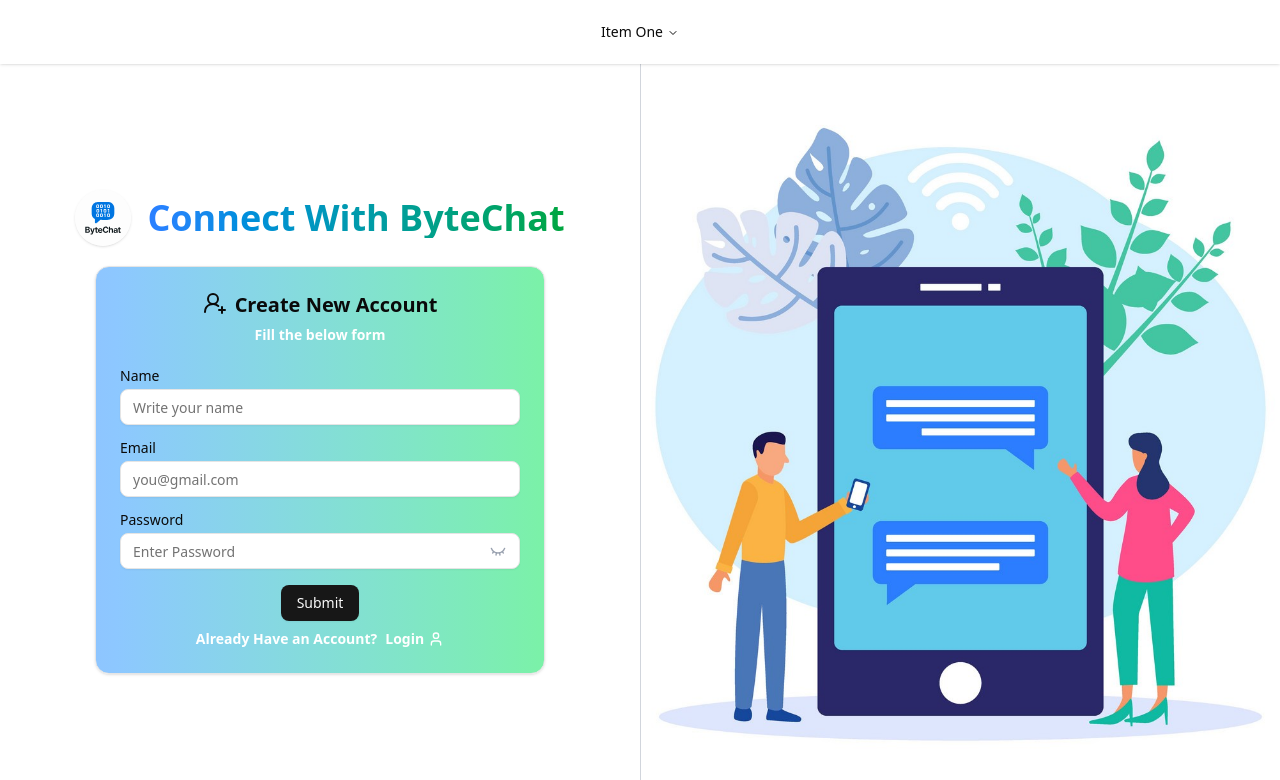
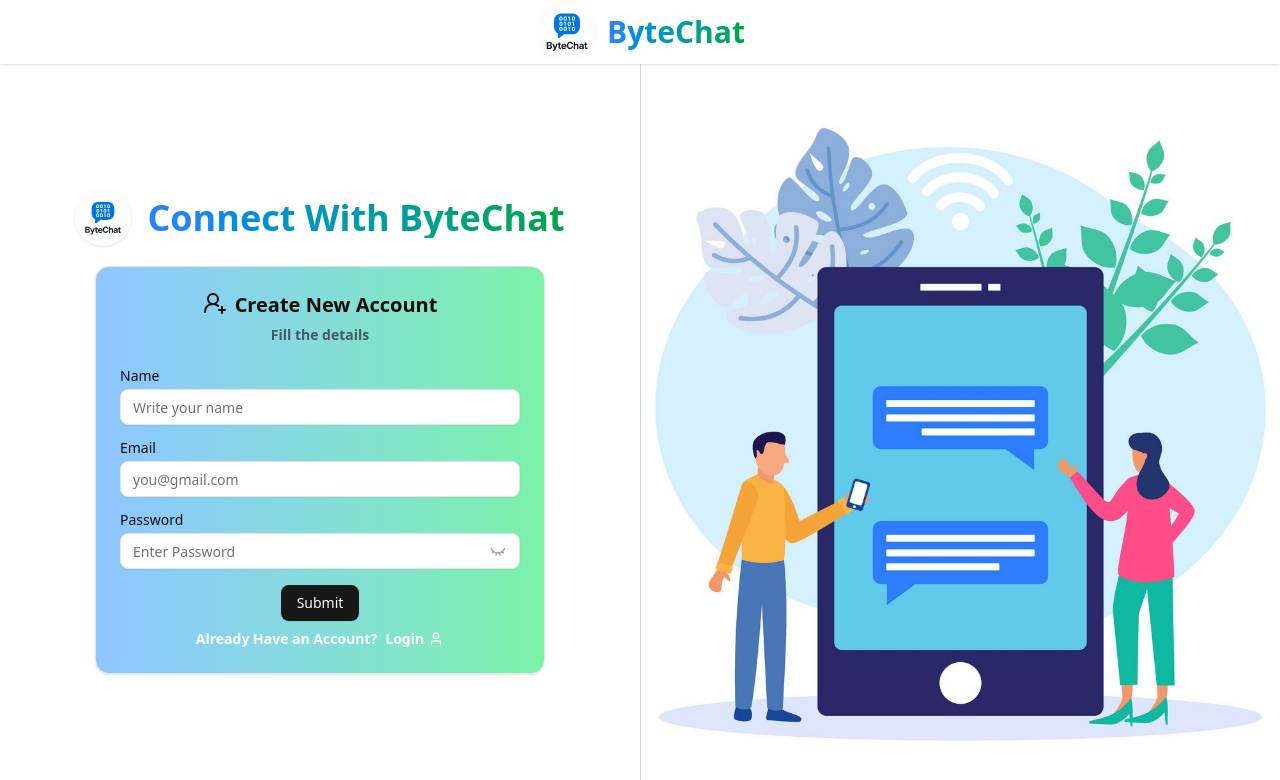
Before and after one commit to Sunanda01/ByteChat_Client, a React (Vite) app: page /register in a window 1280 px wide. Shown: the top 780 px of the page. Built offline with nearby package versions, Linux system fonts and the light colour scheme.

Commit message:
fx:Route Fix

```diff
--- a/src/App.jsx
+++ b/src/App.jsx
@@ -4,18 +4,32 @@
 import Register from "./pages/Register";
 import { Navigate, Route, Routes } from "react-router-dom";
 import Chat from "./components/Chat";
+import { useSelector } from "react-redux";
 
 function App() {
+  const user = useSelector((state) => state.user);
   return (
     <>
       <div className="min-h-screen flex flex-col">
         <Navbar />
         <div className="flex flex-1">
           <Routes>
-            <Route path="/" element={<Navigate to="/login" />} />
-            <Route path="/login" element={<Login />} />
-            <Route path="/register" element={<Register />} />
-            <Route path="/chat" element={<Chat />} />
+            <Route
+              path="/"
+              element={user ? <Chat /> : <Navigate to="/login" />}
+            />
+            <Route
+              path="/login"
+              element={!user ? <Login /> : <Navigate to="/" />}
+            />
+            <Route
+              path="/register"
+              element={!user ? <Register /> : <Navigate to="/" />}
+            />
+            <Route
+              path="/chat"
+              element={user ? <Chat /> : <Navigate to="/login" />}
+            />
           </Routes>
         </div>
       </div>
--- a/src/components/Navbar.jsx
+++ b/src/components/Navbar.jsx
@@ -1,30 +1,45 @@
-import {
-  NavigationMenu,
-  NavigationMenuContent,
-  NavigationMenuIndicator,
-  NavigationMenuItem,
-  NavigationMenuLink,
-  NavigationMenuList,
-  NavigationMenuTrigger,
-  NavigationMenuViewport,
-} from "@/components/ui/navigation-menu";
 import React from "react";
-
+import { Button } from "./ui/button";
+import { LogOut } from "lucide-react";
+import { useSelector } from "react-redux";
+import { useLogoutMutation } from "@/services/appAPI";
+import toast from "react-hot-toast";
+import { PulseLoader } from "react-spinners";
 
 export default function Navbar() {
+  const user = useSelector((state) => state.user);
+  const [logout, { isLoading, error }] = useLogoutMutation();
+  const handleLogout = async () => {
+    const res = await logout();
+    if (res?.data?.success) {
+      console.log(res?.data)
+      toast.success(res?.data?.msg);
+      window.location.href = "/login";
+    } else {
+      toast.error(error?.data?.msg);
+    }
+  };
   return (
     <>
-      <div className="w-full flex items-center justify-center h-16 z-20 fixed top:0 shadow">
-        <NavigationMenu>
-          <NavigationMenuList>
-            <NavigationMenuItem>
-              <NavigationMenuTrigger>Item One</NavigationMenuTrigger>
-              <NavigationMenuContent>
-                <NavigationMenuLink>Link</NavigationMenuLink>
-              </NavigationMenuContent>
-            </NavigationMenuItem>
-          </NavigationMenuList>
-        </NavigationMenu>
+      <div className="w-full flex items-center justify-around  gap-5 h-16 z-20 fixed top:0 shadow">
+        <div className="flex items-center gap-2">
+          <img src="/ByteChat.svg" alt="" className="rounded-full h-16 w-16" />
+          <span className="font-bold text-3xl bg-gradient-to-r from-blue-500 to-green-600 bg-clip-text text-transparent">
+            ByteChat
+          </span>
+        </div>
+        {user ? (
+          <div>
+            <Button
+              className="bg-gradient-to-r from-red-500 to-pink-600 cursor-pointer"
+              onClick={handleLogout}
+              disable={isLoading}
+            >
+              {isLoading ? <PulseLoader color="#ffffff" size={5} /> : "Logout"}
+              <LogOut />
+            </Button>
+          </div>
+        ) : ''}
       </div>
     </>
   );
--- a/src/pages/Login.jsx
+++ b/src/pages/Login.jsx
@@ -30,7 +30,7 @@
     const res = await login(formData);
     if (res?.data?.success) {
       toast.success(res?.data?.msg);
-      navigate('/chat');
+      navigate("/chat");
       setFormData(initialData);
     } else {
       toast.error(error.data.msg);
@@ -113,7 +113,11 @@
               </div>
             </CardContent>
             <CardFooter className="flex justify-center flex-col gap-2">
-              <Button type="submit" className="mt-4">
+              <Button
+                type="submit"
+                className="mt-4 cursor-pointer"
+                disabled={isLoading}
+              >
                 {isLoading ? <PulseLoader color="#ffffff" size={5} /> : "Login"}
               </Button>
               <div className="inline-flex justify-center gap-2 text-white">
--- a/src/pages/Register.jsx
+++ b/src/pages/Register.jsx
@@ -63,8 +63,8 @@
                   Create New Account
                 </div>
               </CardTitle>
-              <CardDescription className="font-semibold text-white text-center">
-                Fill the below form
+              <CardDescription className="font-semibold text-gray-600 text-center">
+                Fill the details
               </CardDescription>
             </CardHeader>
 
@@ -129,7 +129,11 @@
                 </div>
               </CardContent>
               <CardFooter className="flex justify-center flex-col gap-2">
-                <Button type="submit" className="mt-4">
+                <Button
+                  type="submit"
+                  className="mt-4 cursor-pointer"
+                  disabled={isLoading}
+                >
                   {isLoading ? (
                     <PulseLoader color="#ffffff" size={5} />
                   ) : (
```
